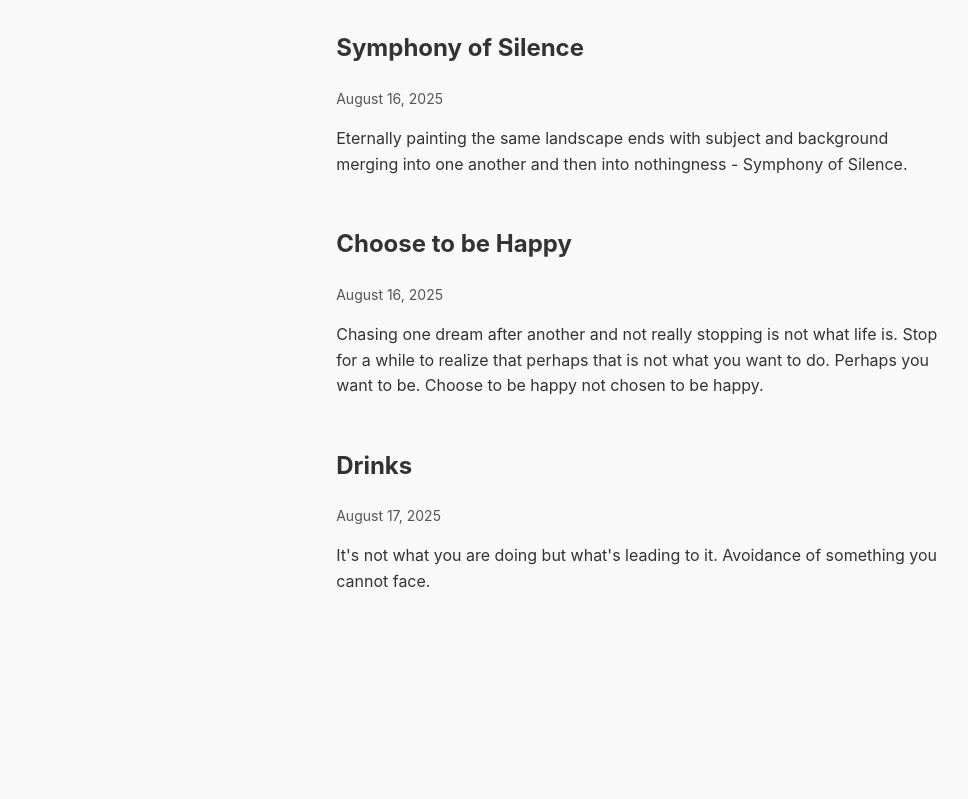
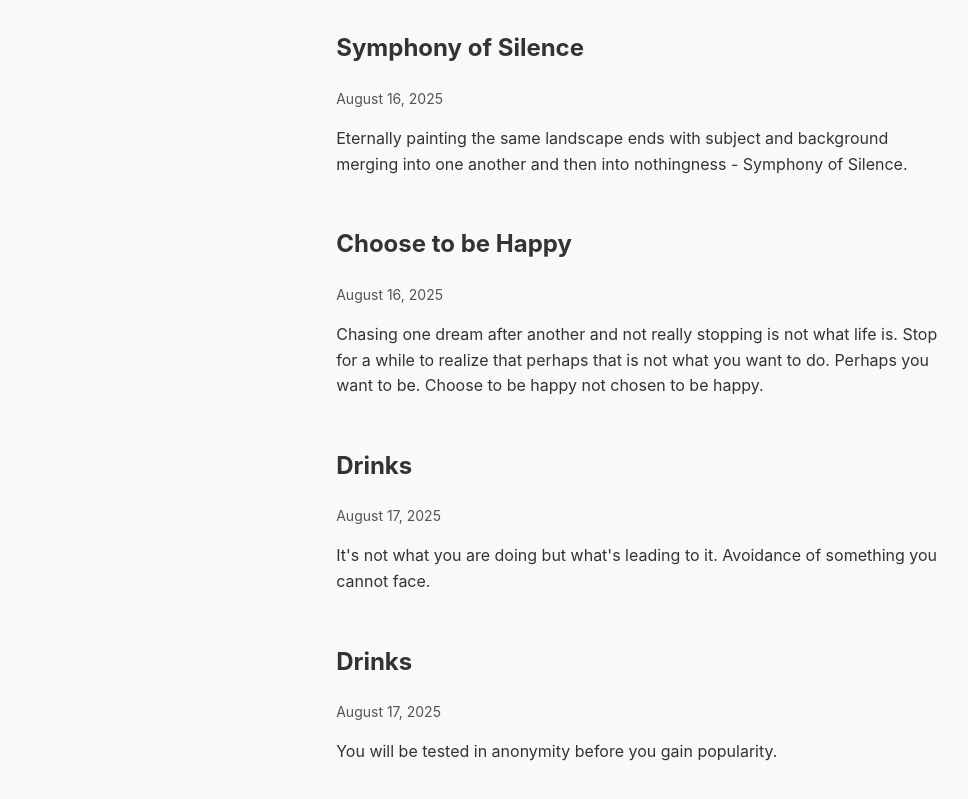
Before and after one commit to NKBMath/Quietspaces, a plain HTML site: page index.html in a window 1280 px wide. Shown: the part 141-940 px from the top of the page, without its empty margins (1-969 px from the left). Before the commit the page ends 816 px from the top, so only its background shows below. Drawn offline with Linux system fonts and the light colour scheme.

Commit message:
Update index.html

```diff
--- a/index.html
+++ b/index.html
@@ -71,6 +71,14 @@ ss<!DOCTYPE html>
       <p> It's not what you are doing but what's leading to it. Avoidance of something you cannot face. </p>
     </article>
      <!-- end post block -->
+
+
+    <article>
+      <h2>Drinks</h2>
+      <p class="date">August 17, 2025</p>
+      <p> You will be tested in anonymity before you gain popularity. </p>
+    </article>
+     <!-- end post block -->
   </main>
 </body>
 </html>
```
